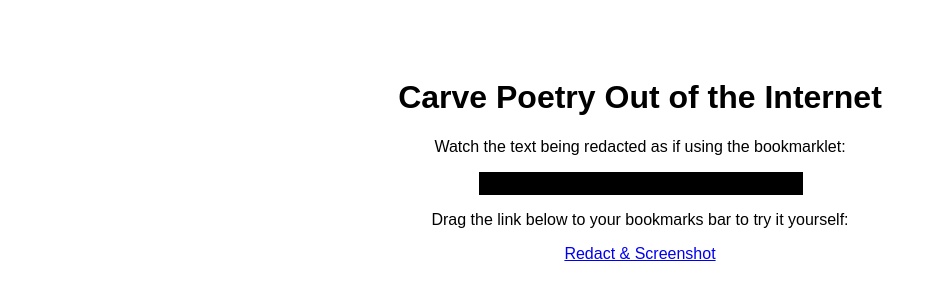
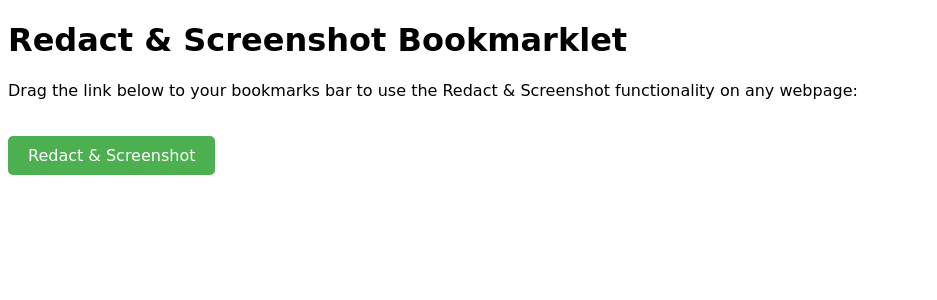
Before and after one commit to aplayspace/redact, a plain HTML site: page index.html in a window 1280 px wide. Shown: the whole page, without its empty margins (0-937 px from the left). Drawn offline with Linux system fonts and the light colour scheme.

Commit message:
Update index.html

```diff
--- a/index.html
+++ b/index.html
@@ -3,70 +3,29 @@
 <head>
     <meta charset="UTF-8">
     <meta name="viewport" content="width=device-width, initial-scale=1.0">
-    <title>Redact</title>
+    <title>Your Page Title</title>
     <style>
         body {
-            font-family: Arial, sans-serif;
-            text-align: center;
-            padding: 50px;
+            font-family: 'Brush Script MT', cursive;
         }
-        .demo-container {
+        a {
             display: inline-block;
-            position: relative;
-            font-size: 20px;
+            margin-top: 20px;
+            padding: 10px 20px;
+            background-color: #4CAF50;
+            color: white;
+            text-decoration: none;
+            border-radius: 5px;
+            font-size: 16px;
         }
-        .demo-text {
-            position: relative;
-            color: black;
-            white-space: nowrap;
-        }
-        .highlight {
-            position: absolute;
-            top: 0;
-            left: 0;
-            width: 0;
-            height: 100%;
-            background-color: black;
-            animation: redact 2s forwards;
-        }
-        @keyframes redact {
-            from {
-                width: 0;
-            }
-            to {
-                width: 100%;
-            }
-        }
-        .cursor {
-            position: absolute;
-            left: 0;
-            top: 0;
-            width: 2px;
-            height: 100%;
-            background: black;
-            animation: moveCursor 2s forwards;
-        }
-        @keyframes moveCursor {
-            0% {
-                left: 0;
-            }
-            100% {
-                left: 100%;
-            }
+        a:hover {
+            background-color: #45a049;
         }
     </style>
 </head>
 <body>
-    <h1>Carve Poetry Out of the Internet</h1>
-    <p>Watch the text being redacted as if using the bookmarklet:</p>
-
-    <div class="demo-container">
-        <div class="demo-text">This is a sample text to be redacted.</div>
-        <div class="highlight"></div>
-        <div class="cursor"></div>
-    </div>
-
-    <p>Drag the link below to your bookmarks bar to try it yourself:</p>
-    <a href="javascript:(function(){/* Bookmarklet code here */})">Redact & Screenshot</a>
+    <h1>Redact & Screenshot Bookmarklet</h1>
+    <p>Drag the link below to your bookmarks bar to use the Redact & Screenshot functionality on any webpage:</p>
+    <a href="javascript:(function(){function%20redactSelectedText(){var%20selection=window.getSelection();if(!selection.rangeCount)return;var%20range=selection.getRangeAt(0);var%20span=document.createElement('span');span.style.backgroundColor='black';span.style.color='black';range.surroundContents(span);}function%20addScreenshotButton(){var%20button=document.createElement('button');button.innerText='Take%20Screenshot';button.style.position='fixed';button.style.bottom='10px';button.style.right='10px';button.style.zIndex='9999';button.style.padding='10px';button.style.backgroundColor='#4CAF50';button.style.color='white';button.style.border='none';button.style.cursor='pointer';button.onclick=takeScreenshot;document.body.appendChild(button);}function%20loadHtml2Canvas(callback){var%20script=document.createElement('script');script.src='https://cdnjs.cloudflare.com/ajax/libs/html2canvas/0.4.1/html2canvas.min.js';script.onload=callback;document.body.appendChild(script);}function%20takeScreenshot(){html2canvas(document.body,{onrendered:function(canvas){var%20imgData=canvas.toDataURL();var%20link=document.createElement('a');link.href=imgData;link.download='redacted-screenshot.png';link.click();}});}document.addEventListener('mouseup',redactSelectedText);loadHtml2Canvas(addScreenshotButton);})();">Redact & Screenshot</a>
 </body>
 </html>
```
